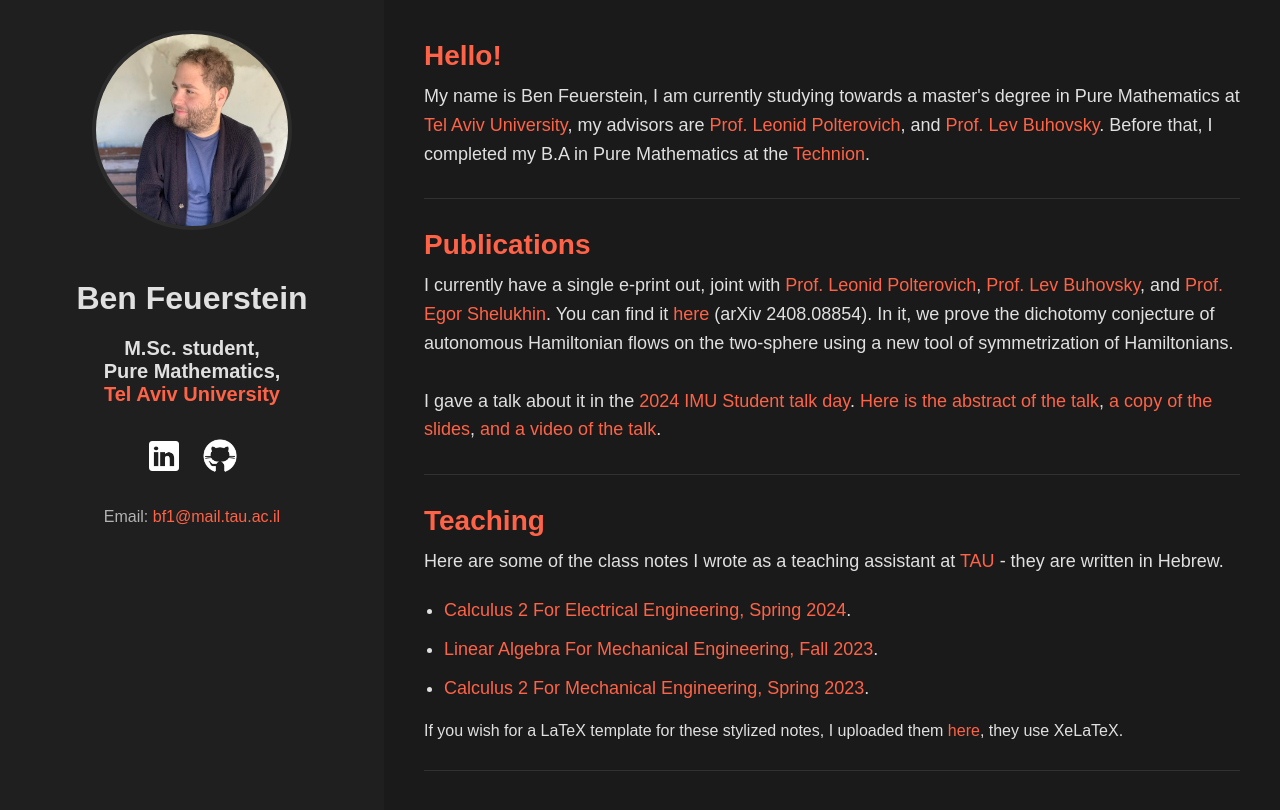
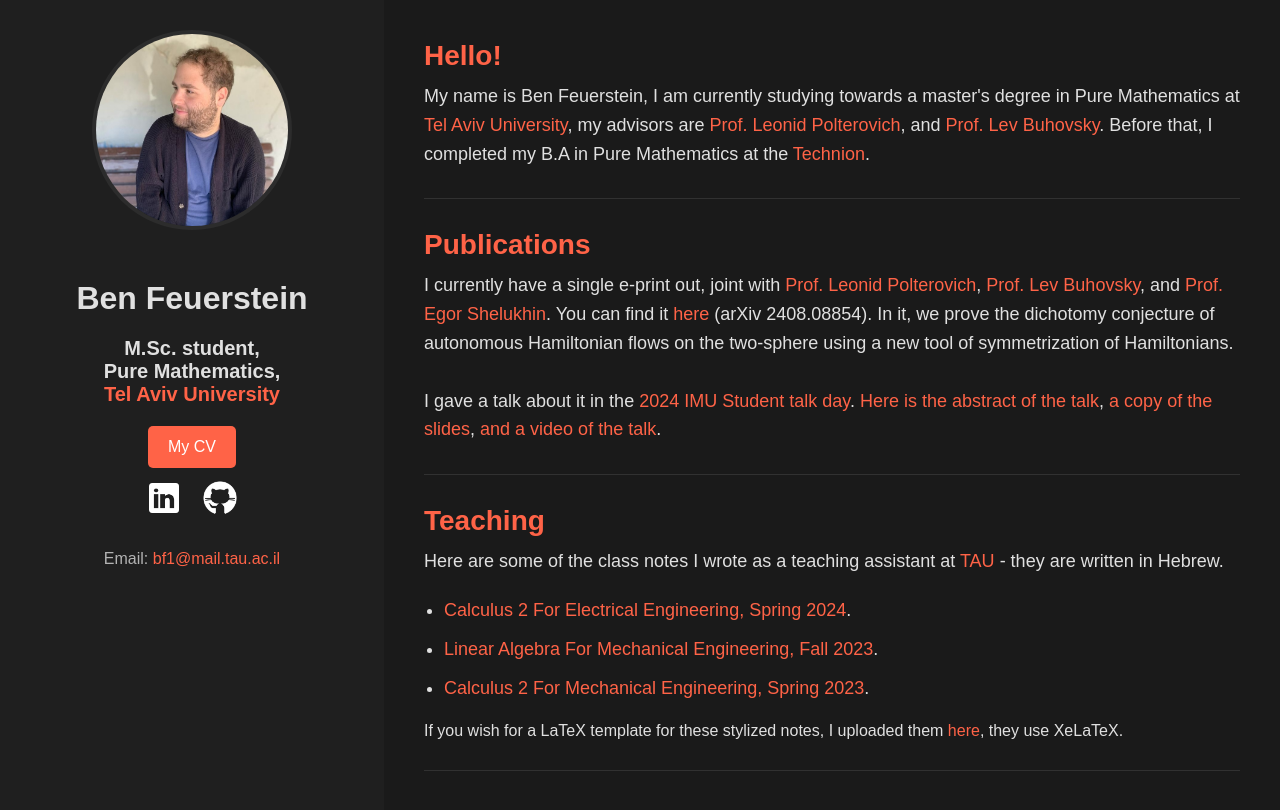
Before and after one commit to benfirev/PersonalWebsite, a plain HTML site: page index.html in a window 1280 px wide. Drawn offline with Linux system fonts and the light colour scheme.

Commit message:
Added CV

```diff
--- a/index.html
+++ b/index.html
@@ -28,7 +28,7 @@
             </h2>
             <!-- CV Button and Social Links Container -->
             <div class="cv-social-container">
-                <!-- <a href="cv.pdf" class="cv-button" target="_blank">My CV</a> -->
+                <a href="Media/pdfs/Ben_CV.pdf" class="cv-button" target="_blank">My CV</a>
                 <div class="social-links">
                     <a href="https://www.linkedin.com/in/benfire/" target="_blank">
                         <img src="Media/imgs/linkedin.png" alt="LinkedIn" class="social-icon">
```
Also changed, not shown: 1 other file.
